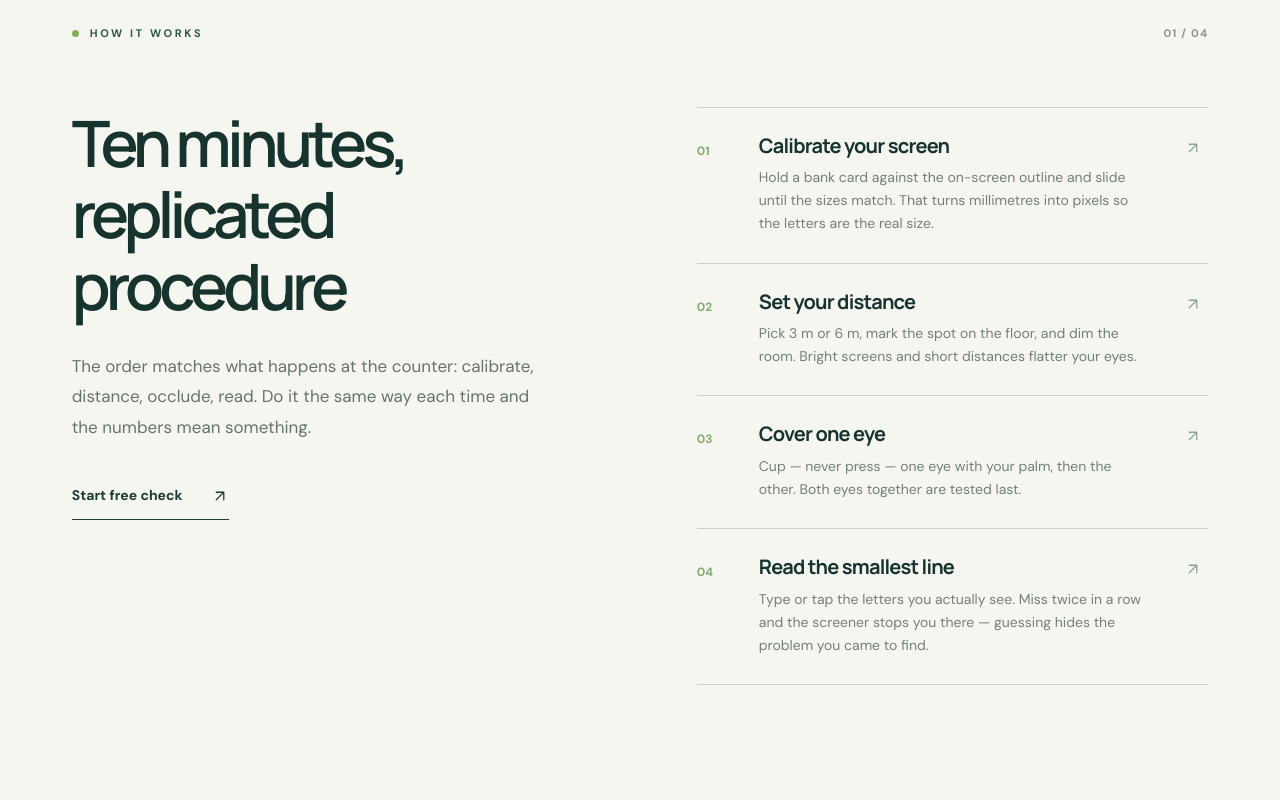
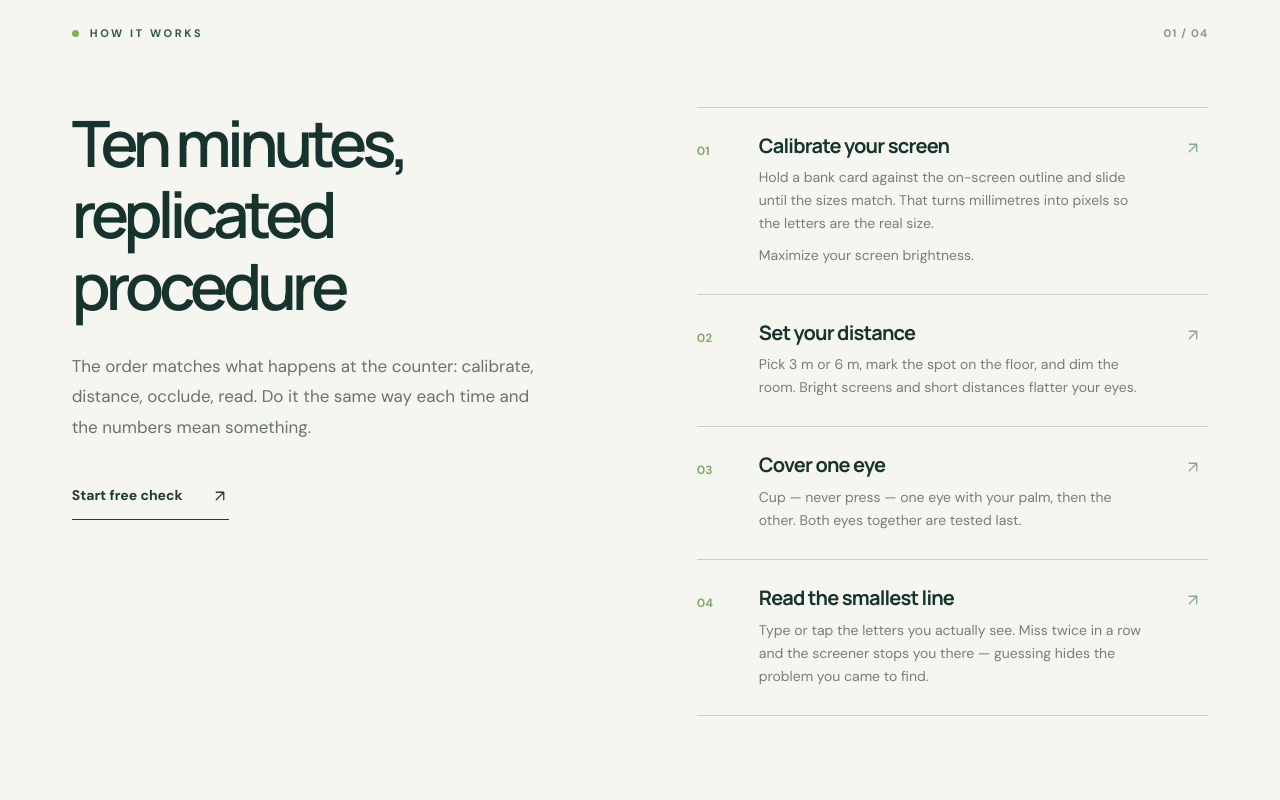
Before and after one commit to gobinda3113/eye-test-, an Astro site: page / in a window 1280 px wide. Shown: the part 1640-2440 px from the top of the page. Built offline with nearby package versions, Linux system fonts and the light colour scheme; Astro itself is replaced by a stand-in of ours.

Commit message:
FIX 3 - Brightness step instruction

```diff
--- a/src/components/HomePage.astro
+++ b/src/components/HomePage.astro
@@ -356,6 +356,7 @@ const howToSchema = {
             <div>
               <h3 data-i18n="how.s1t">{d("how.s1t")}</h3>
               <p data-i18n="how.s1b">{d("how.s1b")}</p>
+                <p data-i18n="calib.brightness" style="margin-top: 8px;">{d("calib.brightness")}</p>
             </div>
             <svg class="step-arrow ico" viewBox="0 0 24 24" aria-hidden="true"><path d="M7 17L17 7M17 7H7M17 7V17"/></svg>
           </div>
--- a/src/scripts/i18n.ts
+++ b/src/scripts/i18n.ts
@@ -99,6 +99,7 @@ const en = {
     "calib.tip1": "Any credit, debit or ID card works — they are all the same ISO size.",
     "calib.tip2": "Keep the screen upright and look at it straight on, not at an angle.",
     "calib.tip3": "On a very small screen, hold the card flat against the glass while you slide.",
+    "calib.brightness": "Maximize your screen brightness.",
     "calib.tooNarrow": "This screen is too narrow to draw a true-size bank card upright. Rotate the device to landscape, or use a larger screen, for an accurate calibration.",
     "calib.distanceTitle": "Choose your distance",
     "calib.distanceSub": "Measure from your eyes to the screen and mark the floor so you can return to the same spot for every check.",
@@ -565,6 +566,7 @@ const es = {
     "calib.tip1": "Sirve cualquier tarjeta de crédito, débito o identificación: todas tienen el mismo tamaño ISO.",
     "calib.tip2": "Mantén la pantalla vertical y mírala de frente, no en ángulo.",
     "calib.tip3": "En pantallas muy pequeñas, apoya la tarjeta plana sobre el cristal mientras ajustas.",
+    "calib.brightness": "Maximiza el brillo de tu pantalla.",
     "calib.tooNarrow": "Esta pantalla es demasiado estrecha para dibujar una tarjeta bancaria a tamaño real en vertical. Gira el dispositivo a horizontal, o usa una pantalla más grande, para calibrar con precisión.",
     "calib.distanceTitle": "Elige tu distancia",
     "calib.distanceSub": "Mide desde tus ojos hasta la pantalla y marca el suelo para volver al mismo sitio en cada prueba.",
@@ -988,6 +990,7 @@ const fr = {
     "calib.tip1": "N'importe quelle carte de crédit, de débit ou d'identité convient : elles ont toutes le même format ISO.",
     "calib.tip2": "Gardez l'écran droit et regardez-le de face, pas de biais.",
     "calib.tip3": "Sur un très petit écran, plaquez la carte contre la vitre pendant le réglage.",
+    "calib.brightness": "Maximisez la luminosité de votre écran.",
     "calib.tooNarrow": "Cet écran est trop étroit pour dessiner une carte bancaire en taille réelle à la verticale. Tournez l'appareil en paysage, ou utilisez un écran plus grand, pour calibrer précisément.",
     "calib.distanceTitle": "Choisissez votre distance",
     "calib.distanceSub": "Mesurez de vos yeux à l'écran et marquez le sol pour revenir toujours au même endroit.",
@@ -1411,6 +1414,7 @@ const de = {
     "calib.tip1": "Jede Kredit-, Debit- oder Ausweiskarte passt — sie haben alle dasselbe ISO-Format.",
     "calib.tip2": "Halte den Bildschirm aufrecht und schau gerade darauf, nicht schräg.",
     "calib.tip3": "Bei sehr kleinen Bildschirmen die Karte beim Schieben flach auf das Glas legen.",
+    "calib.brightness": "Stellen Sie die Bildschirmhelligkeit auf das Maximum.",
     "calib.tooNarrow": "Dieser Bildschirm ist zu schmal, um eine Bankkarte in Originalgröße hochkant darzustellen. Drehe das Gerät ins Querformat – oder nutze einen größeren Bildschirm – für eine genaue Kalibrierung.",
     "calib.distanceTitle": "Abstand wählen",
     "calib.distanceSub": "Miss von den Augen bis zum Bildschirm und markiere den Boden, damit du bei jedem Test am selben Platz stehst.",
@@ -1835,6 +1839,7 @@ const pt = {
     "calib.tip1": "Qualquer cartão de crédito, débito ou identidade serve: todos têm o mesmo tamanho ISO.",
     "calib.tip2": "Mantenha a tela na vertical e olhe de frente, não de lado.",
     "calib.tip3": "Em telas muito pequenas, encoste o cartão no vidro enquanto ajusta.",
+    "calib.brightness": "Maximize o brilho do seu ecrã.",
     "calib.tooNarrow": "Esta tela é estreita demais para desenhar um cartão bancário em tamanho real na vertical. Gire o dispositivo para paisagem, ou use uma tela maior, para uma calibração precisa.",
     "calib.distanceTitle": "Escolha a distância",
     "calib.distanceSub": "Meça dos seus olhos até a tela e marque o chão para voltar sempre ao mesmo lugar.",
@@ -2209,6 +2214,7 @@ const it = {
     "calib.tip1": "Qualsiasi carta di credito, debito o documento formato tessera è adatta: rispettano tutte lo standard ISO.",
     "calib.tip2": "Non premere la carta contro il display; basta tenerla allineata visivamente con il bordo.",
     "calib.tip3": "Se cambi monitor o livello di zoom del browser, ripeti la calibrazione.",
+    "calib.brightness": "Massimizza la luminosità dello schermo.",
     "calib.tooNarrow": "Finestra troppo stretta per la calibrazione. Allarga il browser o ruota il dispositivo.",
     "calib.distanceTitle": "Scegli la distanza",
     "calib.distanceSub": "3 metri è comodo in casa; 6 metri corrisponde allo standard ottico di 20 piedi.",
@@ -2619,6 +2625,7 @@ const ja = {
     "calib.tip1": "クレジットやIDカードはISO規格で同サイズです。",
     "calib.tip2": "画面を立てて正面から見てください。斜めは避けます。",
     "calib.tip3": "小さい画面ではガラスにカードを密着させて調整してください。",
+    "calib.brightness": "画面の明るさを最大にしてください。",
     "calib.tooNarrow": "この画面は縦では実寸カードを描けません。横向きにするか大きな画面で調整してください。",
     "calib.distanceTitle": "距離を選ぶ",
     "calib.distanceSub": "目から画面まで測り、床に印をつけて毎回同じ位置に戻ります。",
@@ -3029,6 +3036,7 @@ const ru = {
     "calib.tip1": "Подойдет любая банковская карта или пластиковый документ стандарта ISO — они имеют одинаковый размер.",
     "calib.tip2": "Не давите картой на экран: достаточно совместить ее визуально с рамкой на дисплее.",
     "calib.tip3": "При смене масштаба в браузере или подключении монитора повторите калибровку.",
+    "calib.brightness": "Увеличьте яркость экрана до максимума.",
     "calib.tooNarrow": "Окно браузера слишком узкое для калибровки. Разверните окно или поверните устройство горизонтально.",
     "calib.distanceTitle": "Дистанция проверки",
     "calib.distanceSub": "Выберите фактическое расстояние, на которое вы можете отойти от экрана.",
--- a/src/scripts/lab.ts
+++ b/src/scripts/lab.ts
@@ -290,6 +290,7 @@ export function createLab(labEl) {
             ${tip(t("calib.tip1"))}
             ${tip(t("calib.tip2"))}
             ${tip(t("calib.tip3"))}
+              ${tip(t("calib.brightness"))}
           </div>
           <div class="panel-title" style="margin-top:24px">${t("calib.distanceTitle")}</div>
           <p class="stage-sub" style="margin-bottom:14px">${t("calib.distanceSub")}</p>
```
